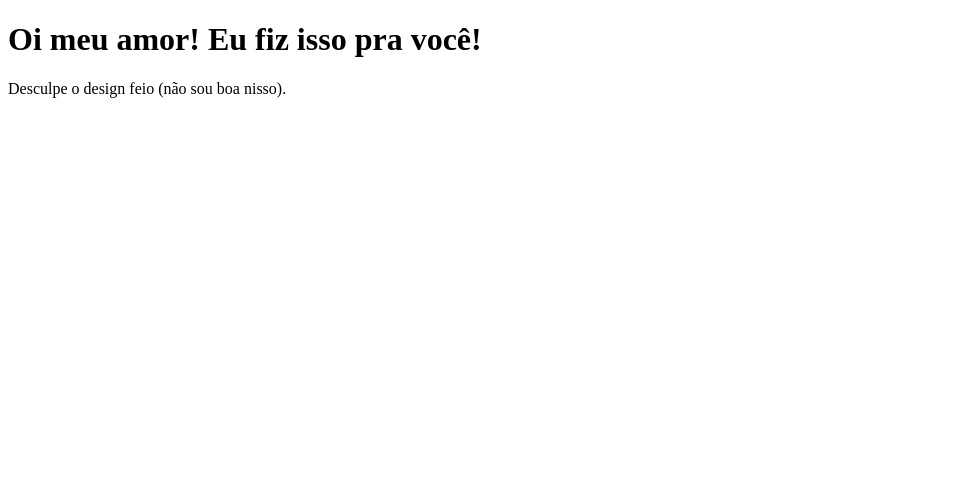
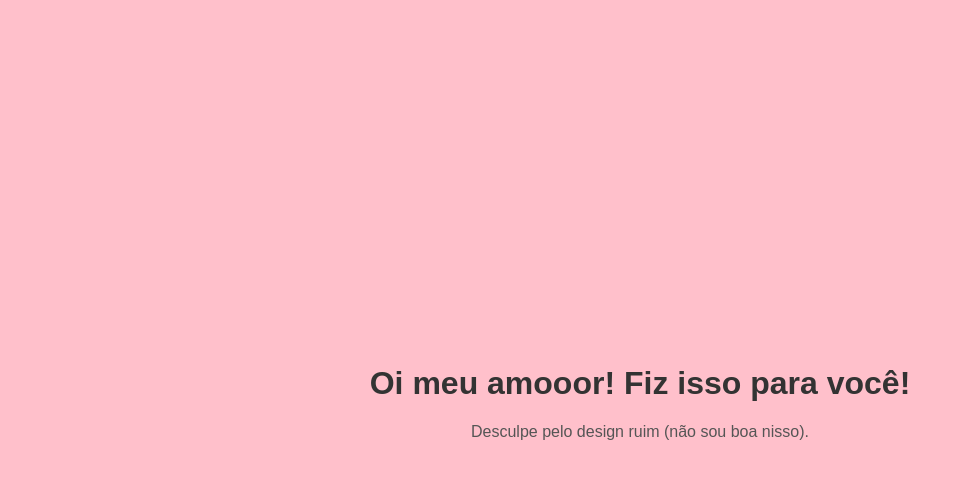
Before and after one commit to HeyAdoraa/HeyAdoraa.github.io, a plain HTML site: page index.html in a window 1280 px wide. Shown: the whole page, without its empty margins (0-963 px from the left). Drawn offline with Linux system fonts and the light colour scheme.

Commit message:
Update index.html

```diff
--- a/index.html
+++ b/index.html
@@ -4,9 +4,34 @@
     <meta charset="UTF-8">
     <meta name="viewport" content="width=device-width, initial-scale=1.0">
     <title>Meu Site</title>
+    <style>
+        /* Definindo o fundo rosa */
+        body {
+            background-color: pink;
+            font-family: Arial, sans-serif; /* Fonte básica */
+            display: flex;
+            justify-content: center; /* Centraliza horizontalmente */
+            align-items: center; /* Centraliza verticalmente */
+            height: 100vh; /* Garante que a tela ocupe toda a altura da janela */
+            margin: 0; /* Remove a margem padrão */
+        }
+
+        /* Centralizando o conteúdo */
+        .container {
+            text-align: center;
+        }
+
+        h1 {
+            color: #333; /* Cor do título */
+        }
+
+        p {
+            color: #555; /* Cor do parágrafo */
+        }
+    </style>
 </head>
 <body>
-    <h1>Oi meu amor! Eu fiz isso pra você!</h1>
-    <p>Desculpe o design feio (não sou boa nisso).</p>
-</body>
-</html>
+    <div class="container">
+        <h1>Oi meu amooor! Fiz isso para você!</h1>
+        <p>Desculpe pelo design ruim (não sou boa nisso).</p>
+    </div
```
